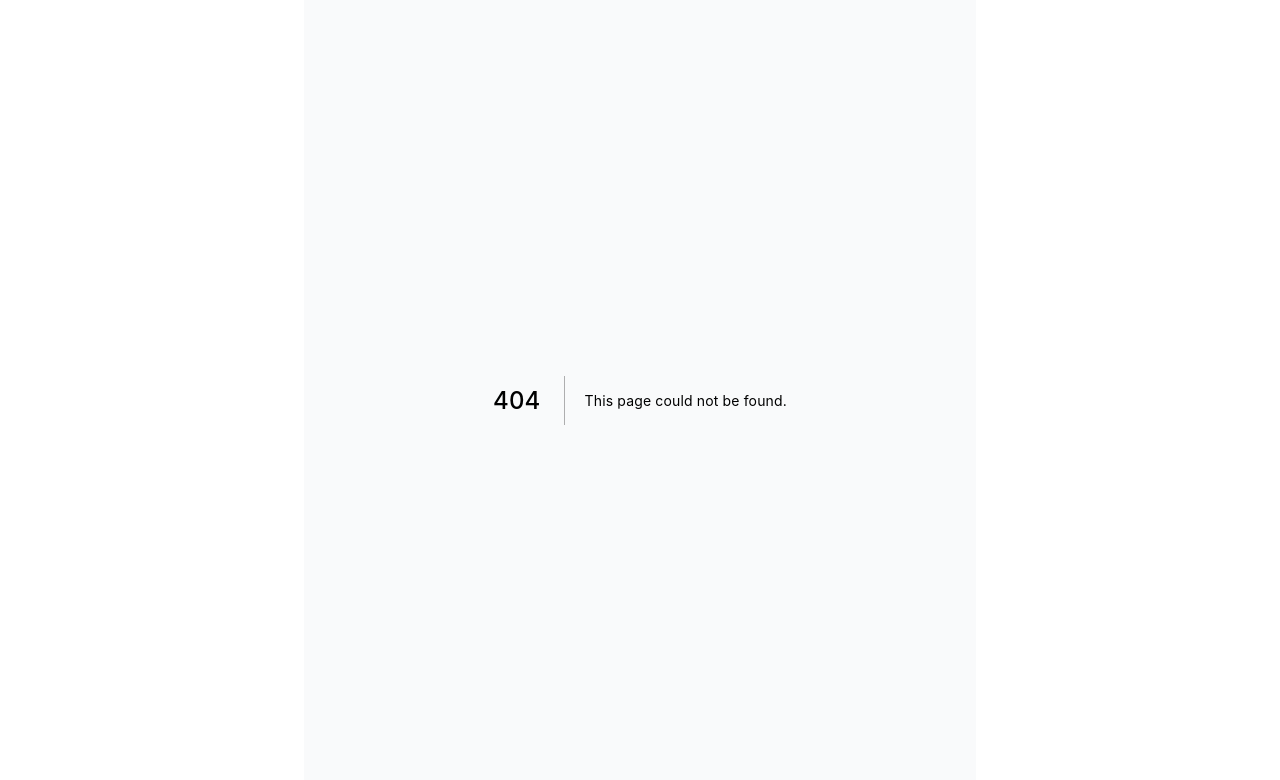
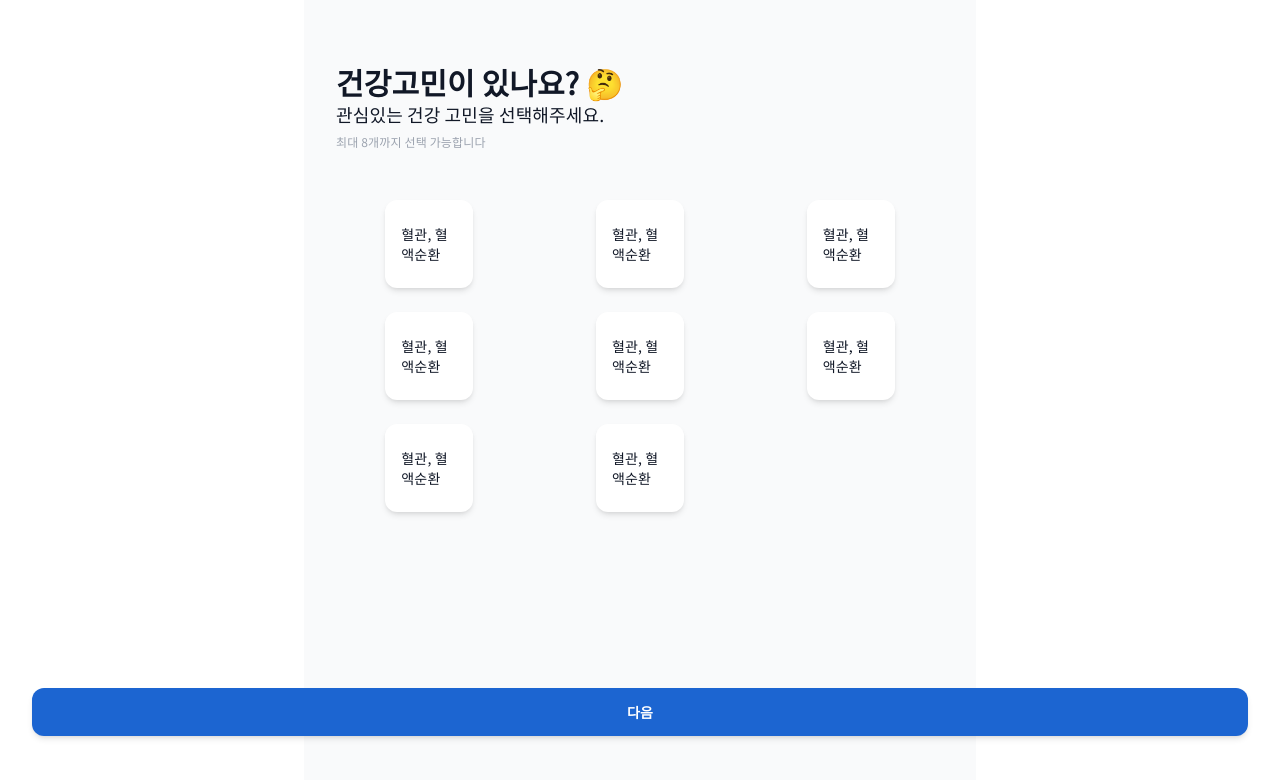
Before and after one commit to swm13-alchemy/alchemy_front_web, a Next.js app: page /register/steps/2 in a window 1280 px wide. Before the commit this address had no page. Shown: the top 780 px of the page. Built offline with nearby package versions, Linux system fonts and the light colour scheme.

Commit message:
[add] 퍼블리싱 Only (초기 회원가입) - 일부 Step들 및 화면 추가 - 영양제 추가 및 전체 결과 전달 부분 로직은 설계이후 코드작성 중이어서, 타 브랜치에서 진행중 (미완)

```diff
--- a/pages/register/index.tsx
+++ b/pages/register/index.tsx
@@ -2,7 +2,59 @@ import { NextPage } from 'next'
 import { useState } from 'react'
 
 const RegisterPage: NextPage = (props) => {
-  return <div></div>
+  const GOOGLE_LOGO_URL =
+    'https://media.discordapp.net/attachments/802076592825827332/1026366379273760828/Google_logo.png'
+  const APPLE_LOGO_URL =
+    'https://media.discordapp.net/attachments/802076592825827332/1026366378413924423/Apple_logo.png'
+  const EMAIL_LOGO_URL =
+    'https://media.discordapp.net/attachments/802076592825827332/1026366378908844082/Email.png'
+
+  return (
+    <div className='bg-[#F9FAFB] h-screen mx-8'>
+      <div className='pt-28'>
+        <span className='text-3xl leading-9 font-normal'>어서오세요!</span>
+        <br />
+        <span className='text-[#1C65D1] font-bold'>비힐러</span>입니다.
+      </div>
+
+      <div className='mt-4 tracking-tighter text-gray-500 text-lg leading-7 font-normal'>
+        비힐러는 편리한 영양제 정보 검색부터, 복용 및 섭취관리 그리고 건강고민 해결까지 할 수 있는
+        신뢰도 기반 커뮤니티 서비스도 제공하고 있어요. 😊
+      </div>
+
+      {/* TODO ::  Link 추가 */}
+      <div className='mt-12'>
+        <span className='text-xs leading-4 font-normal text-gray-900'>처음이신가요?</span>
+        <div className='mt-2 w-100 h-12 flex  justify-center items-center bg-[#1C65D1] rounded-xl shadow-md'>
+          <span className='block text-gray-50 text-sm leading-5 font-bold'>가입하기</span>
+        </div>
+      </div>
+
+      <div className='mt-10'>
+        <span className='text-xs leading-4 font-normal text-gray-900'>
+          기존에 사용하신 분인가요?
+        </span>
+
+        {/* TODO :: 로직별 Link 추가 */}
+        <div className='relative mt-2 w-100 h-12 flex  justify-center items-center bg-white rounded-xl shadow-md border border-gray-500'>
+          <img className='absolute left-6' src={GOOGLE_LOGO_URL} alt='google logo' />
+          <span className='block text-gray-900 text-sm leading-5 font-normal'>Google로 로그인</span>
+        </div>
+
+        <div className='relative mt-2 w-100 h-12 flex  justify-center items-center bg-white rounded-xl shadow-md border border-gray-500'>
+          <img className='absolute left-6' src={APPLE_LOGO_URL} alt='google logo' />
+          <span className='block text-gray-900 text-sm leading-5 font-normal'>
+            Apple ID로 로그인
+          </span>
+        </div>
+
+        <div className='relative mt-2 w-100 h-12 flex  justify-center items-center bg-white rounded-xl shadow-md border border-gray-500'>
+          <img className='absolute left-6' src={EMAIL_LOGO_URL} alt='google logo' />
+          <span className='block text-gray-900 text-sm leading-5 font-normal'>Email로 로그인</span>
+        </div>
+      </div>
+    </div>
+  )
 }
 
 export default RegisterPage
--- /dev/null
+++ b/pages/register/steps/1.tsx
@@ -0,0 +1,45 @@
+import { NextPage } from 'next'
+import { useState } from 'react'
+
+const _1: NextPage = (props) => {
+  return (
+    <div className='bg-[#F9FAFB] h-screen mx-8 relative'>
+      <div className=' pt-16'>
+        <span className='text-3xl leading-9 font-bold text-gray-900'>환영합니다 👋</span> <br />
+        <span className=' mt-2 text-lg leading-7 font-normal text-gray-900'>
+          가입을 위해 간단한 정보가 필요합니다.
+        </span>
+      </div>
+
+      <div className='mt-12'>
+        <span className='text-sm leading-5 font-normal text-black'>생년월일</span>
+
+        {/* TODO :: React-Datepicker 로직 관련 처리해야함 */}
+        <div className='relative mt-2 w-100 h-12 flex  items-center pl-4 bg-white rounded-xl shadow-md'>
+          <span className='block text-gray-400 text-sm leading-5 font-normal'>1900/00/00</span>
+        </div>
+      </div>
+
+      <div className='mt-8'>
+        <span className='text-sm leading-5 font-normal text-black'>성별</span>
+
+        <div className='flex flex-row space-x-4'>
+          <div className='relative mt-2 flex-1 h-12 flex justify-center items-center bg-white rounded-xl shadow-md'>
+            <span className='block text-gray-900 text-sm leading-5 font-normal'>남자</span>
+          </div>
+
+          <div className='relative mt-2 flex-1 h-12 flex justify-center items-center bg-white rounded-xl shadow-md '>
+            <span className='block text-gray-900 text-sm leading-5 font-normal'>여자</span>
+          </div>
+        </div>
+      </div>
+
+      {/* TODO :: Link + State 전달 */}
+      <div className='absolute mt-2 bottom-16 w-[100%] h-12 flex justify-center items-center bg-[#1C65D1] rounded-xl shadow-md'>
+        <span className='block text-white text-sm leading-5 font-bold'>다음</span>
+      </div>
+    </div>
+  )
+}
+
+export default _1
--- /dev/null
+++ b/pages/register/steps/2.tsx
@@ -0,0 +1,114 @@
+import { NextPage } from 'next'
+import { useState } from 'react'
+
+const _2: NextPage = (props) => {
+  // Dummy Constant
+  // TODO :: 영양제 더미 제거해야함. (22-09-27 수정)
+  const topics = [
+    {
+      id: 1,
+      name: '혈관, 혈액순환',
+    },
+    {
+      id: 2,
+      name: '혈관, 혈액순환',
+    },
+    {
+      id: 3,
+      name: '혈관, 혈액순환',
+    },
+    {
+      id: 4,
+      name: '혈관, 혈액순환',
+    },
+    {
+      id: 5,
+      name: '혈관, 혈액순환',
+    },
+    {
+      id: 6,
+      name: '혈관, 혈액순환',
+    },
+    {
+      id: 7,
+      name: '혈관, 혈액순환',
+    },
+    {
+      id: 8,
+      name: '혈관, 혈액순환',
+    },
+  ]
+
+  // State
+
+  const [selectedTopics, setSelectedTopics] = useState([])
+
+  const topicBoxes = topics.map((tp) => {
+    const { id, name } = tp
+
+    const nowIdx = selectedTopics.findIndex((e) => e.id === id)
+    const isSelected = nowIdx > -1
+
+    const handleClick = (e) => {
+      e.preventDefault()
+
+      const selectList = [...selectedTopics]
+
+      if (isSelected) selectList.splice(nowIdx, 1)
+      else {
+        if (selectList.length < 8)
+          selectList.push({
+            id: id,
+            name: name,
+          })
+      }
+
+      setSelectedTopics(selectList)
+    }
+
+    // 길어져서 Style을 분리했음.
+
+    const divContainerStyle = `relative w-[88px] h-[88px] flex  items-center px-4 bg-white rounded-xl shadow-md ${
+      isSelected && 'border-4 border-[#1C65D1]'
+    }`
+
+    const innerTextStyle = `block text-${
+      isSelected ? '[#1C65D1]' : 'gray-900'
+    } text-sm leading-5 font-${isSelected ? 'bold' : 'normal'}`
+
+    return (
+      <div className={divContainerStyle} id={id} key={id} onClick={handleClick}>
+        <span className={innerTextStyle}>{name}</span>
+      </div>
+    )
+  })
+
+  const subTextStyle = `mt-2 text-xs leading-4 font-${
+    selectedTopics.length >= 8 ? 'bold' : 'normal'
+  } text-${selectedTopics.length >= 8 ? '[#FF0000]' : 'gray-400'}`
+
+  return (
+    <div className='bg-[#F9FAFB] h-screen mx-8 relative'>
+      <div className=' pt-16'>
+        <span className='text-3xl leading-9 font-bold text-gray-900'>건강고민이 있나요? 🤔</span>{' '}
+        <br />
+        <span className=' mt-2 text-lg leading-7 font-normal text-gray-900'>
+          관심있는 건강 고민을 선택해주세요.
+        </span>{' '}
+        <br />
+        <span className={subTextStyle}>최대 8개까지 선택 가능합니다</span>
+      </div>
+
+      <div className='mt-12 pb-36 grid grid-cols-3 gap-y-6 gap-x-6 justify-items-center'>
+        {topicBoxes}
+      </div>
+
+      {/* TODO :: Link + State 전달 */}
+      <div className='fixed mt-2 bottom-16 left-8 right-8 h-12 flex justify-center items-center bg-[#1C65D1] rounded-xl shadow-md'>
+        <span className='block text-white text-sm leading-5 font-bold'>다음</span>
+      </div>
+    </div>
+  )
+}
+
+export default _2
--- /dev/null
+++ b/pages/register/steps/3.tsx
@@ -0,0 +1,44 @@
+import { NextPage } from 'next'
+import Link from 'next/link'
+import { useState } from 'react'
+
+const _3: NextPage = (props) => {
+  return (
+    <div className='bg-[#F9FAFB] h-screen mx-8 relative'>
+      <div className=' pt-16'>
+        <span className='text-3xl leading-9 font-bold text-gray-900'>마지막이에요! 👍</span> <br />
+        <span className=' mt-2 text-lg leading-7 font-normal text-gray-900'>
+          현재 섭취중인 영양제를 알려주세요.
+        </span>{' '}
+        <br />
+        <span className='mt-2 text-xs font-normal text-gray-400'>
+          섭취중인 영양제가 없다면, 아래에 건너뛰기를 눌러주세요!
+        </span>
+        <span className='block text-xs font-normal text-gray-400'>나중에도 추가할 수 있어요!</span>
+      </div>
+
+      {/* TODO :: 영양제 탐색 팝업 + 등록시 State에 추가 후 하단 추가된 영양제 부분에 등록해야함. (22-09-28 수정)*/}
+      <div className='mt-12'>
+        <Link href='/search'>
+          <a>
+            <div className='h-12 bg-white shadow rounded-2xl flex items-center px-[1em]'>
+              <p className='text-gray-500 text-sm'>제품명이나 브랜드 명으로 검색</p>
+            </div>
+          </a>
+        </Link>
+      </div>
+
+      {/* 영양제 추가시, State에 등록 => 여기에 등록된 영양제 Container 존재해야함 */}
+
+      {/* TODO :: Link + State 전달 + 마지막 요소에는 Padding 값을 넣어야함. (버튼이 fixed Content이므로 화면 가림 방지)*/}
+      <div className='fixed mt-2 bottom-28 left-8 right-8 h-12 flex justify-center items-center bg-[#1C65D1] rounded-xl shadow-md'>
+        <span className='block text-white text-sm leading-5 font-bold'>다음</span>
+      </div>
+      <div className='fixed mt-2 bottom-16 left-8 right-8 h-12 flex justify-center items-center'>
+        <span className='block text-gray-900 text-sm leading-5 font-normal'>건너뛰기</span>
+      </div>
+    </div>
+  )
+}
+
+export default _3
```
